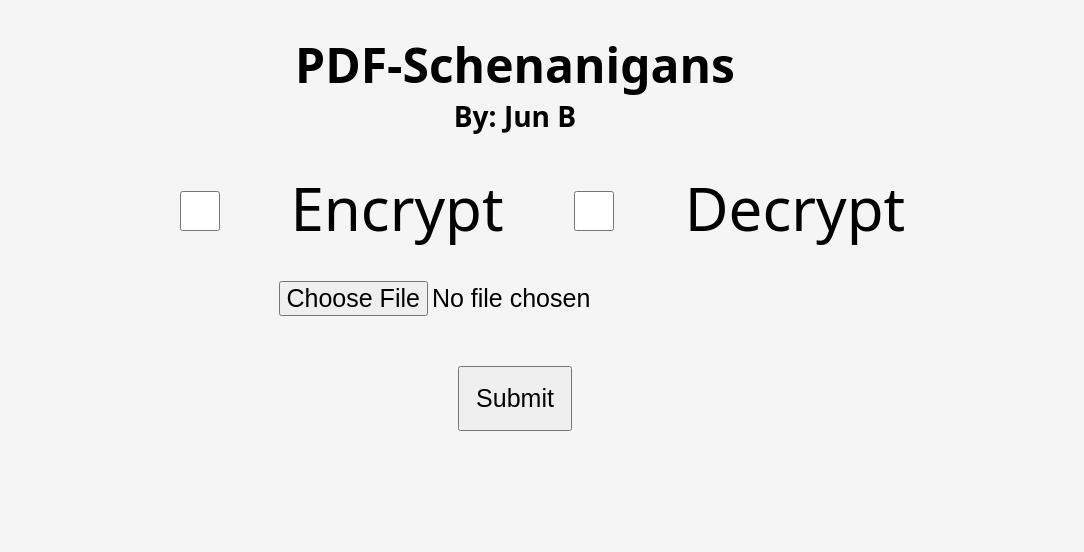
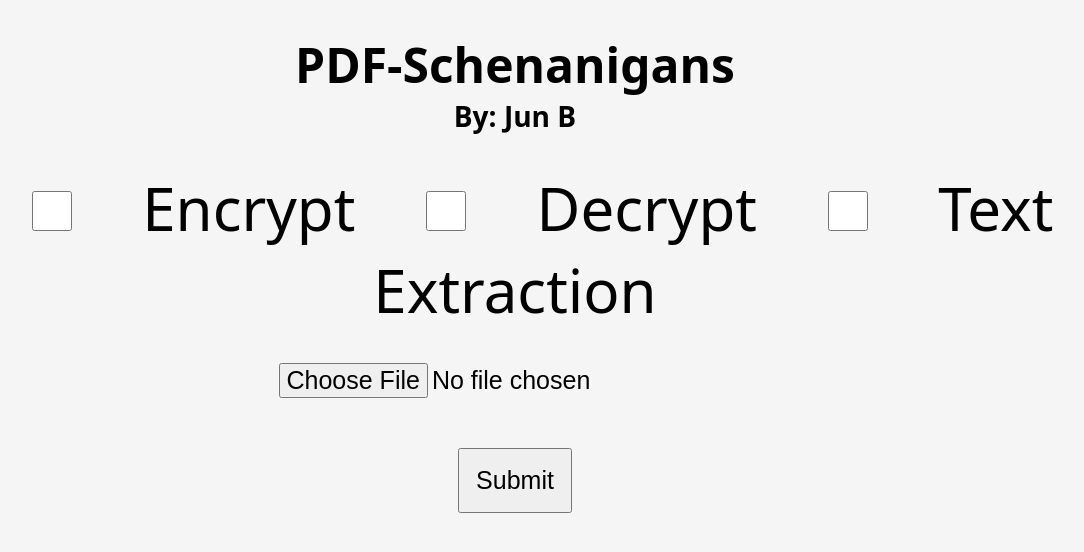
Before and after one commit to Juntab1/PDF-Schenanigans, a Flask app: page / in a window 1280 px wide. Shown: the top 552 px of the page, without its empty margins (125-1209 px from the left). Run offline with Flask 3, Linux system fonts and the light colour scheme; some web fonts are replaced.

Commit message:
text extraction implemented

```diff
--- a/app.py
+++ b/app.py
@@ -50,6 +50,9 @@ def upload_file():
       if request.form.get('Decrypt'):
         pdf.decrypt_given_pdf(read, "password")
 
+      if request.form.get('Text_extract'):
+        read = pdf.extract_text_pdf(read)
+
       pdf.write_pages(write_pdf, read)
 
       pdf.new_pdf(write_pdf, new_file_path)
--- a/templates/index.html
+++ b/templates/index.html
@@ -19,6 +19,8 @@
                 <span>Encrypt</span>
                 <input type="checkbox" id="checkbox2" name="Decrypt">
                 <span>Decrypt</span>
+                <input type="checkbox" id="checkbox2" name="Text_extract">
+                <span>Text Extraction</span>
             </div>
             <input type="file" accept="application/pdf" id="fileSubmit" name="user_file">
             <input type="submit" id="fileSubmit2">
```
